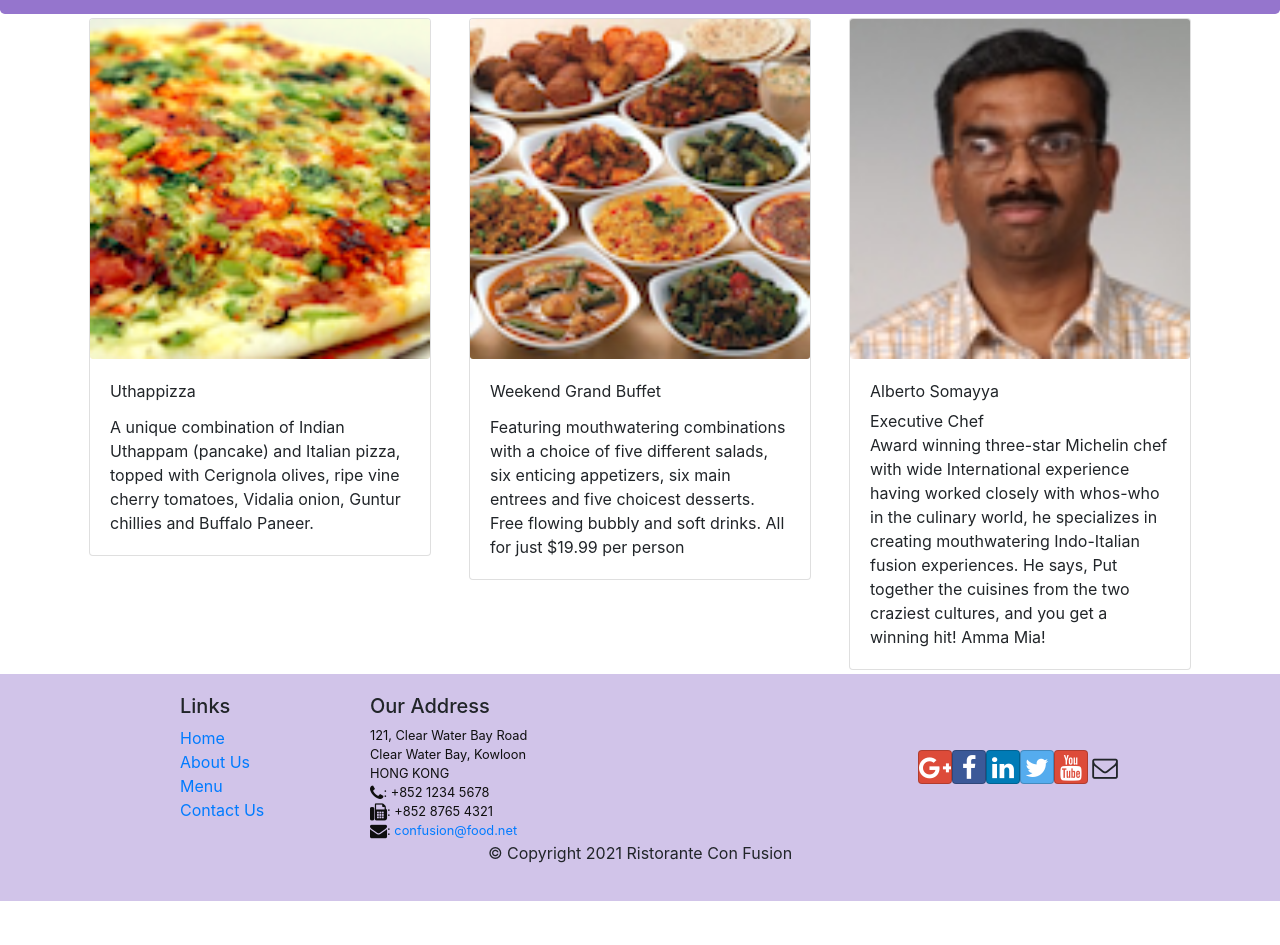
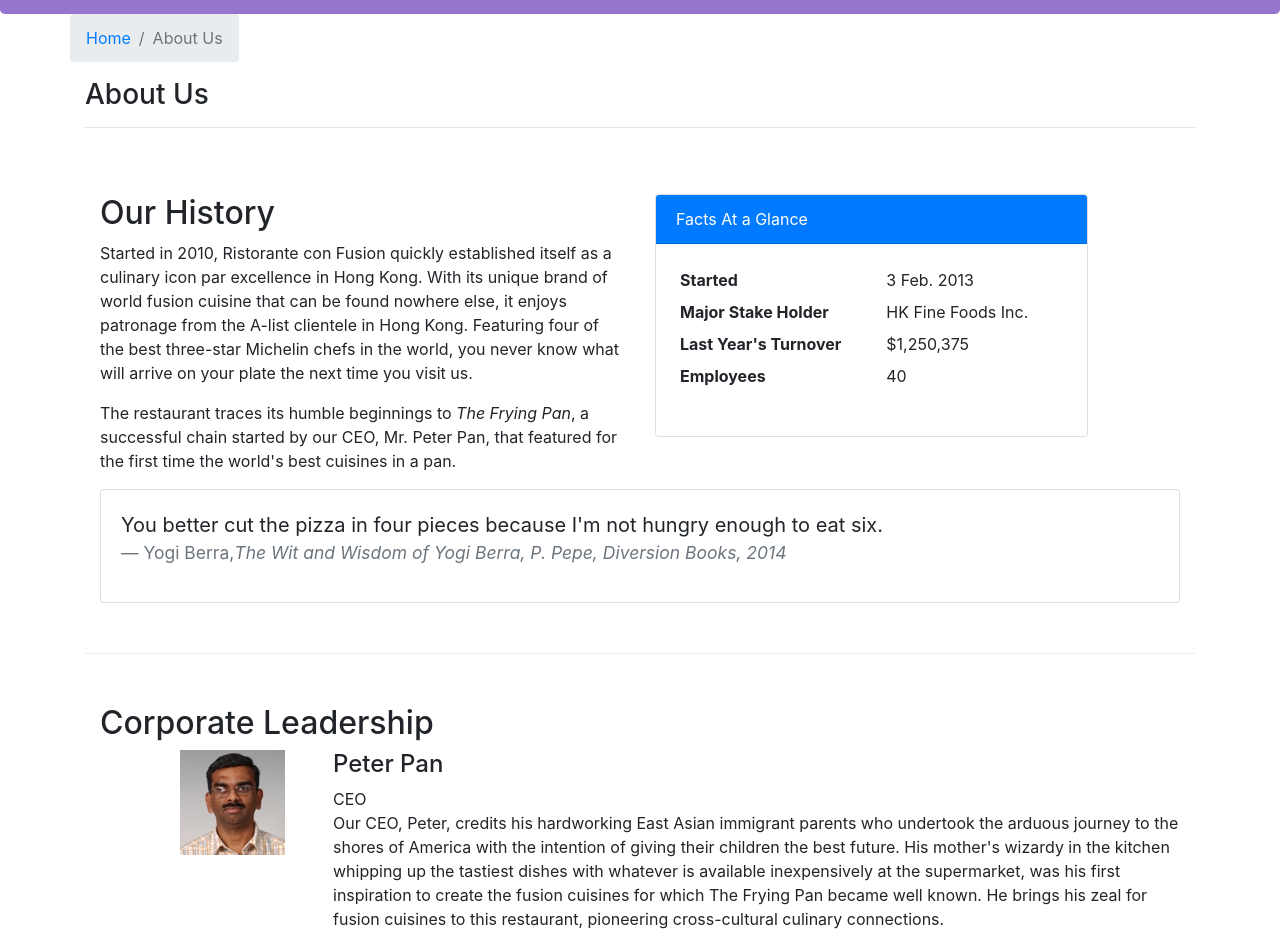
Before and after one commit to SUTHARRAM/React, a React (Create React App) app in the folder React/confusion/: page /aboutus in a window 1280 px wide. Before the commit this address led to /home. Shown: the part 280-1225 px from the top of the page. Before the commit the page ends 1181 px from the top, so only its background shows below. Built offline with nearby package versions, Linux system fonts and the light colour scheme.

Commit message:
assignment 2 completed

```diff
--- /dev/null
+++ b/React/confusion/src/components/AboutComponent.js
@@ -0,0 +1,107 @@
+import React from 'react';
+import { Breadcrumb, BreadcrumbItem, Card, CardBody, CardHeader, Media } from 'reactstrap';
+import { Link } from 'react-router-dom';
+
+
+
+const RenderLeader = ({leaders}) => {
+    const Leaders = leaders.map((leader)=> {
+        return(
+            <Media>
+                <Media left className="mr-5">
+                    <Media object src={leader.image} alt={leader.name} />
+                </Media>
+                <Media body>
+                    <Media heading>
+                        {leader.name}
+                    </Media>
+                    <Media subheading>
+                        {leader.abbr}
+                    </Media>
+                    <p>{leader.description}</p>
+                </Media>
+            </Media>
+        );
+    })
+    return (
+
+         <Media list>
+             {Leaders}
+         </Media>
+
+    );
+}
+
+function About(props) {
+
+    // const leaders = props.leaders.map((leader) => {
+    //     return (
+    //         <p>Leader {leader.name}</p>
+    //     );
+    // });
+
+    return(
+        <div className="container">
+            <div className="row">
+                <Breadcrumb>
+                    <BreadcrumbItem><Link to="/home">Home</Link></BreadcrumbItem>
+                    <BreadcrumbItem active>About Us</BreadcrumbItem>
+                </Breadcrumb>
+                <div className="col-12">
+                    <h3>About Us</h3>
+                    <hr />
+                </div>
+            </div>
+            <div className="row row-content">
+                <div className="col-12 col-md-6">
+                    <h2>Our History</h2>
+                    <p>Started in 2010, Ristorante con Fusion quickly established itself as a culinary icon par excellence in Hong Kong. With its unique brand of world fusion cuisine that can be found nowhere else, it enjoys patronage from the A-list clientele in Hong Kong.  Featuring four of the best three-star Michelin chefs in the world, you never know what will arrive on your plate the next time you visit us.</p>
+                    <p>The restaurant traces its humble beginnings to <em>The Frying Pan</em>, a successful chain started by our CEO, Mr. Peter Pan, that featured for the first time the world's best cuisines in a pan.</p>
+                </div>
+                <div className="col-12 col-md-5">
+                    <Card>
+                        <CardHeader className="bg-primary text-white">Facts At a Glance</CardHeader>
+                        <CardBody>
+                            <dl className="row p-1">
+                                <dt className="col-6">Started</dt>
+                                <dd className="col-6">3 Feb. 2013</dd>
+                                <dt className="col-6">Major Stake Holder</dt>
+                                <dd className="col-6">HK Fine Foods Inc.</dd>
+                                <dt className="col-6">Last Year's Turnover</dt>
+                                <dd className="col-6">$1,250,375</dd>
+                                <dt className="col-6">Employees</dt>
+                                <dd className="col-6">40</dd>
+                            </dl>
+                        </CardBody>
+                    </Card>
+                </div>
+                <div className="col-12">
+                    <Card>
+                        <CardBody className="bg-faded">
+                            <blockquote className="blockquote">
+                                <p className="mb-0">You better cut the pizza in four pieces because
+                                    I'm not hungry enough to eat six.</p>
+                                <footer className="blockquote-footer">Yogi Berra,
+                                <cite title="Source Title">The Wit and Wisdom of Yogi Berra,
+                                    P. Pepe, Diversion Books, 2014</cite>
+                                </footer>
+                            </blockquote>
+                        </CardBody>
+                    </Card>
+                </div>
+            </div>
+            <div className="row row-content">
+                <div className="col-12">
+                    <h2>Corporate Leadership</h2>
+                </div>
+                <div className="col-12">
+                    <Media list>
+                        <RenderLeader leaders={props.leaders} />
+                    </Media>
+                </div>
+            </div>
+        </div>
+    );
+}
+
+export default About;
--- a/React/confusion/src/components/ContactComponent.js
+++ b/React/confusion/src/components/ContactComponent.js
@@ -1,8 +1,20 @@
 import React from 'react';
+import { Breadcrumb, BreadcrumbItem } from 'reactstrap';
+import { Link } from 'react-router-dom';
 
 function Contact(props) {
     return(
         <div className="container">
+            <div className="row">
+                    <Breadcrumb>
+                        <BreadcrumbItem><Link to='/home'>Home</Link></BreadcrumbItem>
+                        <BreadcrumbItem active>Contact Us</BreadcrumbItem>
+                    </Breadcrumb>
+                    <div className='col-12'>
+                        <h3>Contact Us</h3>
+                        <hr />
+                    </div>
+                </div>
             <div className="row row-content">
                 <div className="col-12">
                 <h3>Location Information</h3>
--- a/React/confusion/src/components/DishdetailComponent.js
+++ b/React/confusion/src/components/DishdetailComponent.js
@@ -1,9 +1,12 @@
 import React from 'react';
-import { Card, CardImg, CardText, CardBody, CardTitle } from 'reactstrap';
+import { Card, CardImg, CardText, CardBody,
+    CardTitle, Breadcrumb, BreadcrumbItem } from 'reactstrap';
+import { Link } from 'react-router-dom';
 
-const renderDish = (dish) => {
+const RenderDish = (dish) => {
     if(dish != null){
         return(
+            <div className='col-12 col-md-5 m-1'>
                 <Card>
                     <CardImg width="100%" src={dish.image} alt={dish.name} />
                     <CardBody>
@@ -11,6 +14,7 @@
                         <CardText>{dish.description}</CardText>
                     </CardBody>
                 </Card>
+            </div>
         );
     }
     else {
@@ -20,13 +24,47 @@
     }
 }
 
+const RenderComment = (comment) => {
+    if(comment != null){
+        const Comment = comment.map((com) => {
+            return(
+                <ul>
+                    <p>{com.comment}</p>
+                    <p> -- {com.author}, {com.date} </p>
+                </ul>
+            );
+        });
+        return (
+            <div className='col-12 col-md-5 m-1'>
+                <h4>Comments</h4>
+                {Comment}
+            </div>
+        );
+    } else {
+        return (
+            <div></div>
+        );
+    }
+}
+
 function DishDetail(props) {
 
         return(
-            <div className="col-12 col-md-5 m-1">
-
-                    {renderDish(props.dish)}
-
+            <div className="container">
+                <div className="row">
+                    <Breadcrumb>
+                        <BreadcrumbItem><Link to='/menu'>Menu</Link></BreadcrumbItem>
+                        <BreadcrumbItem active>{props.dish.name}</BreadcrumbItem>
+                    </Breadcrumb>
+                    <div className='col-12'>
+                        <h3>{props.dish.name}</h3>
+                        <hr />
+                    </div>
+                </div>
+                <div className='row'>
+                    {RenderDish(props.dish)}
+                    {RenderComment(props.comment)}
+                </div>
             </div>
         );
 }
--- a/React/confusion/src/components/MainComponent.js
+++ b/React/confusion/src/components/MainComponent.js
@@ -7,6 +7,7 @@
 import { LEADERS } from '../shared/leaders';
 import DishDetail from './DishdetailComponent';
 import Contact from './ContactComponent';
+import About from './AboutComponent';
 import Header from './HeaderComponent';
 import Footer from './FooterComponent';
 import { Switch, Route, Redirect } from 'react-router-dom';
@@ -34,6 +35,13 @@
     );
   }
 
+  const DishWithId = ({match}) => {
+    return(
+      <DishDetail dish={this.state.dishes.filter((dish) => dish.id === parseInt(match.params.dishId,10))[0]}
+      comment={this.state.comments.filter((comment) => comment.dishId === parseInt(match.params.dishId, 10))} />
+    );
+  }
+
 
   return (
     <div>
@@ -41,7 +49,9 @@
         <Switch>
           <Route path='/home' component={HomePage} />
           <Route exact path='/menu' component={()=> <Menu dishes={this.state.dishes} />} />
+          <Route path='/menu/:dishId' component={DishWithId} />
           <Route exact path='/contactus' component={Contact} / >
+          <Route exact path='/aboutus' component={() => <About leaders={this.state.leaders} />} / >
           <Redirect to="/home" />
         </Switch>
       <Footer />
--- a/React/confusion/src/components/MenuComponent.js
+++ b/React/confusion/src/components/MenuComponent.js
@@ -1,14 +1,17 @@
 import React from 'react';
-import { Card, CardImg, CardImgOverlay, CardTitle } from 'reactstrap';
+import { Card, CardImg, CardImgOverlay, CardTitle, Breadcrumb, BreadcrumbItem } from 'reactstrap';
+import { Link } from 'react-router-dom';
 
 
 const RenderMenuItem =({dish, onClick}) => {
     return (
-        <Card onClick={() => onClick(dish.id)} >
+        <Card>
+            <Link to={`/menu/${dish.id}`} >
             <CardImg width="100%" src={dish.image} alt={dish.name} />
             <CardImgOverlay>
                 <CardTitle>{dish.name}</CardTitle>
             </CardImgOverlay>
+            </Link>
         </Card>
     );
 }
@@ -26,6 +29,16 @@
         return (
             <div className='container'>
                 <div className="row">
+                    <Breadcrumb>
+                        <BreadcrumbItem><Link to='/home'>Home</Link></BreadcrumbItem>
+                        <BreadcrumbItem active>Menu</BreadcrumbItem>
+                    </Breadcrumb>
+                    <div className='col-12'>
+                        <h3>Menu</h3>
+                        <hr />
+                    </div>
+                </div>
+                <div className="row">
                     {menu}
                 </div>
             </div>
```
Also changed, not shown: React/confusion/src/App.js (line endings or trailing spaces), React/confusion/src/shared/leaders.js (line endings or trailing spaces). Lines whose indentation alone changed are shown as unchanged.
